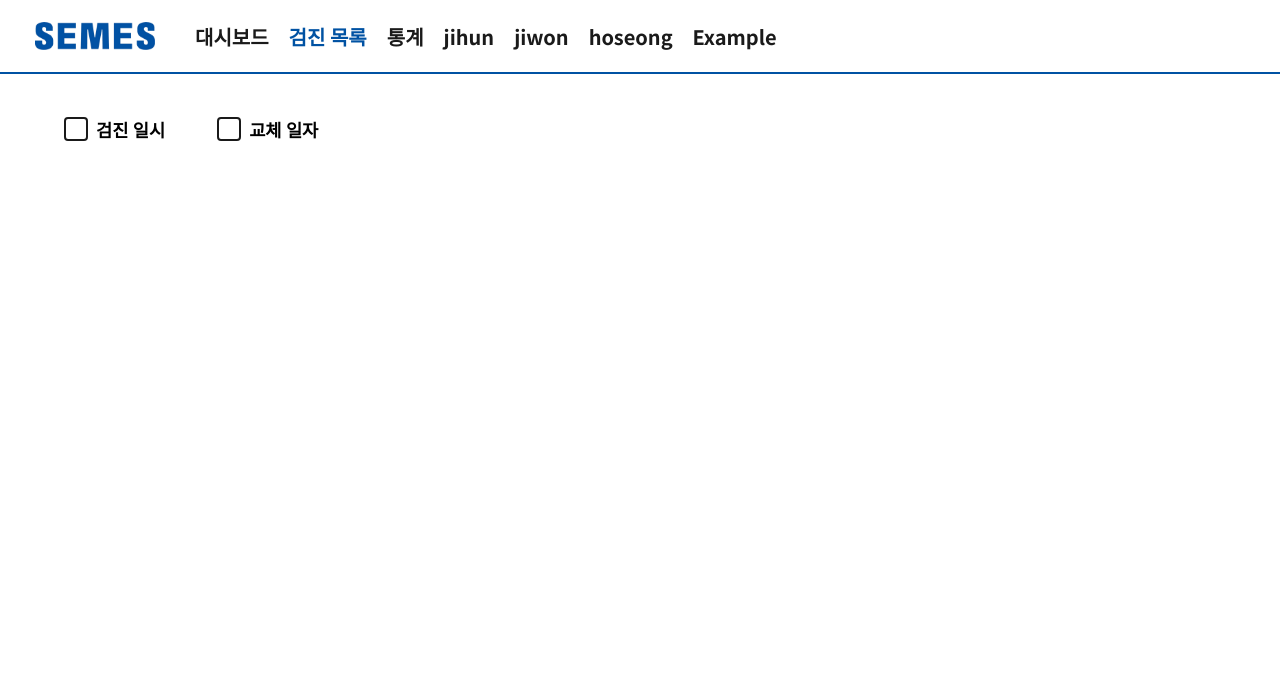
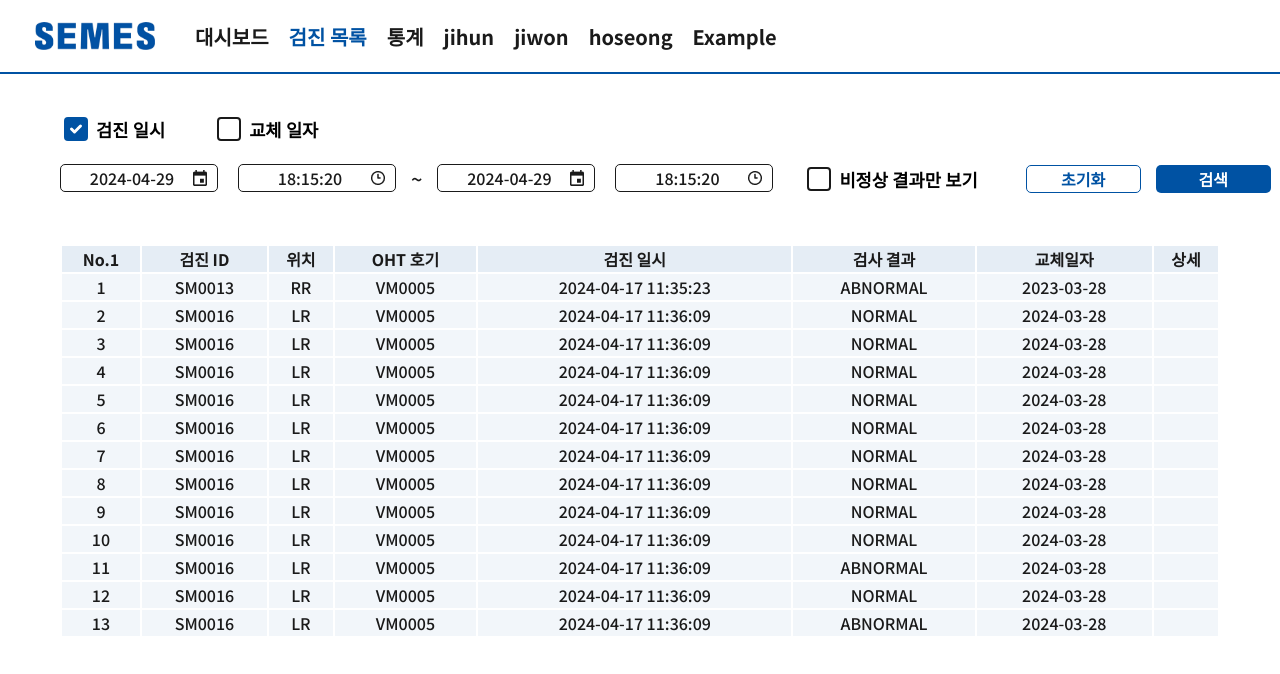
Before and after one commit to luke1546/Sebakwi, a React (Create React App) app in the folder Sebakwi-fe/: page /checkupwheels in a window 1280 px wide. Shown: the top 674 px of the page. Built offline with nearby package versions, Linux system fonts and the light colour scheme.

Commit message:
[style] 24.04.30 검진 목록 1차 style

```diff
--- a/Sebakwi-fe/src/components/BaseButton/BaseButton_style.tsx
+++ b/Sebakwi-fe/src/components/BaseButton/BaseButton_style.tsx
@@ -2,7 +2,7 @@ import styled from 'styled-components';
 import { PALETTE } from 'styles';
 
 export const ButtonWrapper = styled.button`
-  border: 0;
+  border: 0px;
   border-radius: 5px;
   display: flex;
   align-items: center;
--- a/Sebakwi-fe/src/components/CheckBox/CheckBox_style.tsx
+++ b/Sebakwi-fe/src/components/CheckBox/CheckBox_style.tsx
@@ -3,7 +3,6 @@ import { Noto_Sans_KR, PALETTE } from 'styles';
 
 export const CheckBoxWrapper = styled.div`
   display: flex;
-  flex-wrap: nowrap;
   align-items: center;
   margin-right: 3rem;
 `;
@@ -27,8 +26,8 @@ export const CheckBoxInput = styled.input`
 `;
 
 export const CheckBoxLabel = styled.label`
+  white-space: nowrap;
   font-size: 1.1rem;
   font-family: ${Noto_Sans_KR.bold.variable};
   font-weight: ${Noto_Sans_KR.bold.weight};
-
 `;
--- a/Sebakwi-fe/src/components/CheckBox/ChexkBox.tsx
+++ b/Sebakwi-fe/src/components/CheckBox/ChexkBox.tsx
@@ -2,14 +2,14 @@ import * as Styled from './CheckBox_style';
 import { CheckBoxProps } from 'types';
 
 export default function CheckBox(props: CheckBoxProps) {
-  const { name, id, checked, onChange } = props;
+  const { name, checked, onChange } = props;
   return (
     <Styled.CheckBoxWrapper>
       <Styled.CheckBoxInput
         type="checkbox"
         id={name}
         checked={checked}
-        onChange={() => onChange(id)}
+        onChange={() => onChange()}
       ></Styled.CheckBoxInput>
       <Styled.CheckBoxLabel htmlFor={name}>{name}</Styled.CheckBoxLabel>
     </Styled.CheckBoxWrapper>
--- a/Sebakwi-fe/src/pages/CheckUpWheels/CheckUpWheels_style.tsx
+++ b/Sebakwi-fe/src/pages/CheckUpWheels/CheckUpWheels_style.tsx
@@ -2,7 +2,8 @@ import styled from 'styled-components';
 
 export const Wrapper = styled.div`
   display: flex;
+  flex-direction: column;
   justify-content: center;
   height: calc(100% - 72px);
-  padding: 40px 0px 0px 60px;
+  padding: 40px 60px 0px 60px;
 `;
--- a/Sebakwi-fe/src/pages/CheckUpWheels/FilterSection/FilterSection.tsx
+++ b/Sebakwi-fe/src/pages/CheckUpWheels/FilterSection/FilterSection.tsx
@@ -3,14 +3,20 @@ import React, { useEffect, useState } from 'react';
 import * as Styled from './FilterSection_style';
 
 export default function FilterSection() {
-  const [selectedBoxId, setSelectedBoxId] = useState<number | null>(null);
+  const [selectedBoxId, setSelectedBoxId] = useState<number | null>(0);
+  const [selectedAbnormal, setSelectedAbnormal] = useState<boolean>(false);
 
   const handleCheckboxChange = (id: number) => {
     setSelectedBoxId(id === selectedBoxId ? null : id);
   };
 
+  const handleAbnormalCheck = () => {
+    setSelectedAbnormal(!selectedAbnormal);
+  };
+
   useEffect(() => {
     console.log(selectedBoxId);
+    console.log(selectedAbnormal);
   });
 
   return (
@@ -19,13 +25,62 @@ export default function FilterSection() {
         {CheckOrChange.map((name, index) => (
           <CheckBox
             name={name}
-            id={index}
             key={name}
             checked={selectedBoxId === index}
-            onChange={(index) => handleCheckboxChange(index)}
+            onChange={() => handleCheckboxChange(index)}
           />
         ))}
       </Styled.CheckBoxWrapper>
+      <Styled.SearchWrapper>
+        <Styled.LeftContentWrapper>
+          <Styled.DateTimePickerWrapper>
+            <Styled.DatePickerContainer>
+              <Styled.DatePickerInputWrapper>
+                <p>2024-04-29</p>
+              </Styled.DatePickerInputWrapper>
+              <img src="/images/calender.png" alt="123" width={14} height={16} />
+            </Styled.DatePickerContainer>
+
+            <Styled.TimePickerContainer>
+              <Styled.TimePickerInputWrapper>
+                <p>18:15:20</p>
+              </Styled.TimePickerInputWrapper>
+              <img src="/images/clock.png" alt="123" width={14} height={14} />
+            </Styled.TimePickerContainer>
+            <Styled.RangeWrapper>
+              <p>~</p>
+            </Styled.RangeWrapper>
+            <Styled.DatePickerContainer>
+              <Styled.DatePickerInputWrapper>
+                <p>2024-04-29</p>
+              </Styled.DatePickerInputWrapper>
+              <img src="/images/calender.png" alt="123" width={14} height={16} />
+            </Styled.DatePickerContainer>
+
+            <Styled.TimePickerContainer>
+              <Styled.TimePickerInputWrapper>
+                <p>18:15:20</p>
+              </Styled.TimePickerInputWrapper>
+              <img src="/images/clock.png" alt="123" width={14} height={14} />
+            </Styled.TimePickerContainer>
+          </Styled.DateTimePickerWrapper>
+          <Styled.CheckBoxWrapper>
+            <CheckBox
+              name="비정상 결과만 보기"
+              checked={selectedAbnormal === true}
+              onChange={() => handleAbnormalCheck()}
+            />
+          </Styled.CheckBoxWrapper>
+        </Styled.LeftContentWrapper>
+        <Styled.RightContentWrapper>
+          <Styled.ResetButton type="button">
+            <Styled.ResetButtonText>초기화</Styled.ResetButtonText>
+          </Styled.ResetButton>
+          <Styled.SearchButton type="button">
+            <Styled.SearchButtonText>검색</Styled.SearchButtonText>
+          </Styled.SearchButton>
+        </Styled.RightContentWrapper>
+      </Styled.SearchWrapper>
     </Styled.Wrapper>
   );
 }
--- a/Sebakwi-fe/src/pages/CheckUpWheels/FilterSection/FilterSection_style.tsx
+++ b/Sebakwi-fe/src/pages/CheckUpWheels/FilterSection/FilterSection_style.tsx
@@ -1,9 +1,14 @@
+import { BaseButton } from 'components';
 import styled from 'styled-components';
+import { Noto_Sans_KR, PALETTE } from 'styles';
 
 export const Wrapper = styled.div`
-	width: 100%;
+  width: 100%;
+  height: 80px;
+  margin-bottom: 50px;
   display: flex;
   flex-direction: column;
+  justify-content: space-between;
 `;
 
 export const CheckBoxWrapper = styled.div`
@@ -12,3 +17,122 @@ export const CheckBoxWrapper = styled.div`
   flex-direction: row;
   justify-content: start;
 `;
+
+export const SearchWrapper = styled.div`
+  height: fit-content;
+  display: flex;
+  justify-content: space-between;
+`;
+
+// Left
+export const LeftContentWrapper = styled.div`
+  display: flex;
+`;
+
+export const DateTimePickerWrapper = styled.div`
+  display: flex;
+  margin-right: 30px;
+`;
+
+export const DatePickerContainer = styled.div`
+  width: 136px;
+  height: 26px;
+  border: 1.5px solid ${PALETTE.MAIN_BLACK};
+  border-radius: 5px;
+  padding: 0px 10px;
+  display: flex;
+  align-items: center;
+  justify-content: space-between;
+  margin-right: 20px;
+`;
+
+export const DatePickerInputWrapper = styled.div`
+  width: 100%;
+  height: 26px;
+  display: flex;
+  justify-content: center;
+  align-items: center;
+
+  > p {
+    margin: 0px;
+    color: ${PALETTE.MAIN_BLACK};
+    font-size: 16px;
+  }
+`;
+
+export const TimePickerContainer = styled.div`
+  width: 136px;
+  height: 26px;
+  border: 1.5px solid ${PALETTE.MAIN_BLACK};
+  border-radius: 5px;
+  padding: 0px 10px;
+  display: flex;
+  align-items: center;
+  justify-content: space-between;
+`;
+
+export const TimePickerInputWrapper = styled.div`
+  width: 100%;
+  display: flex;
+  justify-content: center;
+  align-items: center;
+
+  > p {
+    margin: 0px;
+    color: ${PALETTE.MAIN_BLACK};
+    font-size: 16px;
+  }
+`;
+
+export const RangeWrapper = styled.div`
+  height: fit-content;
+  display: flex;
+  align-items: center;
+
+  > p {
+    margin: 0px 15px;
+
+    color: ${PALETTE.MAIN_BLACK};
+    font-size: 20px;
+  }
+`;
+
+export const ButtonWrapper = styled.div`
+  display: flex;
+`;
+
+export const ResetButton = styled(BaseButton)`
+  width: 115px;
+  height: 27.6px;
+  border: 1px solid ${PALETTE.MAIN_BLUE};
+  background-color: white;
+  margin-right: 15px;
+`;
+
+export const ResetButtonText = styled.p`
+  margin: 0px;
+  font-size: 16px;
+  font-family: ${Noto_Sans_KR.semiBold.variable};
+  font-weight: ${Noto_Sans_KR.semiBold.weight};
+  color: ${PALETTE.MAIN_BLUE};
+`;
+
+export const SearchButton = styled(BaseButton)`
+  width: 115px;
+  height: 27.6px;
+  color: ${PALETTE.MAIN_BLUE};
+`;
+
+export const SearchButtonText = styled.p`
+  margin: 0px;
+  font-size: 16px;
+  font-family: ${Noto_Sans_KR.semiBold.variable};
+  font-weight: ${Noto_Sans_KR.semiBold.weight};
+  color: white;
+`;
+
+// Right
+export const RightContentWrapper = styled.div`
+  display: flex;
+  align-items: center;
+`;
--- a/Sebakwi-fe/src/pages/CheckUpWheels/TableSection/TableSection.tsx
+++ b/Sebakwi-fe/src/pages/CheckUpWheels/TableSection/TableSection.tsx
@@ -1,3 +1,161 @@
+import * as Styled from './TableSection_style';
+
 export default function TableSection() {
-  return <></>;
+  const positionLabels: { [key: number]: string } = {
+    0: 'LF', // Left Front
+    1: 'RF', // Right Front
+    2: 'LR', // Left Rear
+    3: 'RR', // Right Rear
+  };
+
+  return (
+    <table>
+      <Styled.AttributesRow>
+        <Styled.AttributesTitle>No.1</Styled.AttributesTitle>
+        <Styled.AttributesTitle>검진 ID</Styled.AttributesTitle>
+        <Styled.AttributesTitle>위치</Styled.AttributesTitle>
+        <Styled.AttributesTitle>OHT 호기</Styled.AttributesTitle>
+        <Styled.AttributesTitle>검진 일시</Styled.AttributesTitle>
+        <Styled.AttributesTitle>검사 결과</Styled.AttributesTitle>
+        <Styled.AttributesTitle>교체일자</Styled.AttributesTitle>
+        <Styled.AttributesTitle>상세</Styled.AttributesTitle>
+      </Styled.AttributesRow>
+
+      <tbody>
+        {data.map((item, index) => (
+          <tr key={index}>
+            <Styled.AttributesValue>{index + 1}</Styled.AttributesValue>
+            <Styled.AttributesValue>{item.wheelNumber}</Styled.AttributesValue>
+            <Styled.AttributesValue>{positionLabels[item.position]}</Styled.AttributesValue>
+            <Styled.AttributesValue>{item.ohtNumber}</Styled.AttributesValue>
+            <Styled.AttributesValue>{item.checkedDate}</Styled.AttributesValue>
+            <Styled.AttributesValue>{item.status}</Styled.AttributesValue>
+            <Styled.AttributesValue>{item.createdDate}</Styled.AttributesValue>
+            <Styled.AttributesValue></Styled.AttributesValue>{' '}
+            {/* 상세 정보를 나중에 추가할 수 있습니다 */}
+          </tr>
+        ))}
+      </tbody>
+    </table>
+  );
 }
+
+const data = [
+  {
+    checkupListId: 8,
+    wheelNumber: 'SM0013',
+    position: 3,
+    ohtNumber: 'VM0005',
+    checkedDate: '2024-04-17 11:35:23',
+    status: 'ABNORMAL',
+    createdDate: '2023-03-28',
+  },
+  {
+    checkupListId: 7,
+    wheelNumber: 'SM0016',
+    position: 2,
+    ohtNumber: 'VM0005',
+    checkedDate: '2024-04-17 11:36:09',
+    status: 'NORMAL',
+    createdDate: '2024-03-28',
+  },
+  {
+    checkupListId: 7,
+    wheelNumber: 'SM0016',
+    position: 2,
+    ohtNumber: 'VM0005',
+    checkedDate: '2024-04-17 11:36:09',
+    status: 'NORMAL',
+    createdDate: '2024-03-28',
+  },
+  {
+    checkupListId: 7,
+    wheelNumber: 'SM0016',
+    position: 2,
+    ohtNumber: 'VM0005',
+    checkedDate: '2024-04-17 11:36:09',
+    status: 'NORMAL',
+    createdDate: '2024-03-28',
+  },
+  {
+    checkupListId: 7,
+    wheelNumber: 'SM0016',
+    position: 2,
+    ohtNumber: 'VM0005',
+    checkedDate: '2024-04-17 11:36:09',
+    status: 'NORMAL',
+    createdDate: '2024-03-28',
+  },
+  {
+    checkupListId: 7,
+    wheelNumber: 'SM0016',
+    position: 2,
+    ohtNumber: 'VM0005',
+    checkedDate: '2024-04-17 11:36:09',
+    status: 'NORMAL',
+    createdDate: '2024-03-28',
+  },
+  {
+    checkupListId: 7,
+    wheelNumber: 'SM0016',
+    position: 2,
+    ohtNumber: 'VM0005',
+    checkedDate: '2024-04-17 11:36:09',
+    status: 'NORMAL',
+    createdDate: '2024-03-28',
+  },
+  {
+    checkupListId: 7,
+    wheelNumber: 'SM0016',
+    position: 2,
+    ohtNumber: 'VM0005',
+    checkedDate: '2024-04-17 11:36:09',
+    status: 'NORMAL',
+    createdDate: '2024-03-28',
+  },
+  {
+    checkupListId: 7,
+    wheelNumber: 'SM0016',
+    position: 2,
+    ohtNumber: 'VM0005',
+    checkedDate: '2024-04-17 11:36:09',
+    status: 'NORMAL',
+    createdDate: '2024-03-28',
+  },
+  {
+    checkupListId: 7,
+    wheelNumber: 'SM0016',
+    position: 2,
+    ohtNumber: 'VM0005',
+    checkedDate: '2024-04-17 11:36:09',
+    status: 'NORMAL',
+    createdDate: '2024-03-28',
+  },
+  {
+    checkupListId: 7,
+    wheelNumber: 'SM0016',
+    position: 2,
+    ohtNumber: 'VM0005',
+    checkedDate: '2024-04-17 11:36:09',
+    status: 'ABNORMAL',
+    createdDate: '2024-03-28',
+  },
+  {
+    checkupListId: 7,
+    wheelNumber: 'SM0016',
+    position: 2,
+    ohtNumber: 'VM0005',
+    checkedDate: '2024-04-17 11:36:09',
+    status: 'NORMAL',
+    createdDate: '2024-03-28',
+  },
+  {
+    checkupListId: 7,
+    wheelNumber: 'SM0016',
+    position: 2,
+    ohtNumber: 'VM0005',
+    checkedDate: '2024-04-17 11:36:09',
+    status: 'ABNORMAL',
+    createdDate: '2024-03-28',
+  },
+];
--- a/Sebakwi-fe/src/pages/CheckUpWheels/TableSection/TableSection_style.tsx
+++ b/Sebakwi-fe/src/pages/CheckUpWheels/TableSection/TableSection_style.tsx
@@ -1 +1,16 @@
-import styled from "styled-components";
+import styled from 'styled-components';
+import { PALETTE } from 'styles';
+
+export const AttributesRow = styled.tr`
+  background-color: ${PALETTE.SUB_BLUE};
+`;
+
+export const AttributesTitle = styled.th`
+  color: ${PALETTE.MAIN_BLACK};
+`;
+
+export const AttributesValue = styled.td`
+  color: ${PALETTE.MAIN_BLACK};
+  background-color: ${PALETTE.LIGHT_BLUE};
+  text-align: center;
+`;
--- a/Sebakwi-fe/src/types/components/CheckBox/index.ts
+++ b/Sebakwi-fe/src/types/components/CheckBox/index.ts
@@ -1,6 +1,5 @@
 export interface CheckBoxProps {
     name: string;
-    id: number;
     checked: boolean;
-    onChange: (id : number) => void;
+    onChange: () => void;
   }
```
Also changed, not shown: Sebakwi-fe/public/images/calender.png (added), Sebakwi-fe/public/images/clock.png (added).
